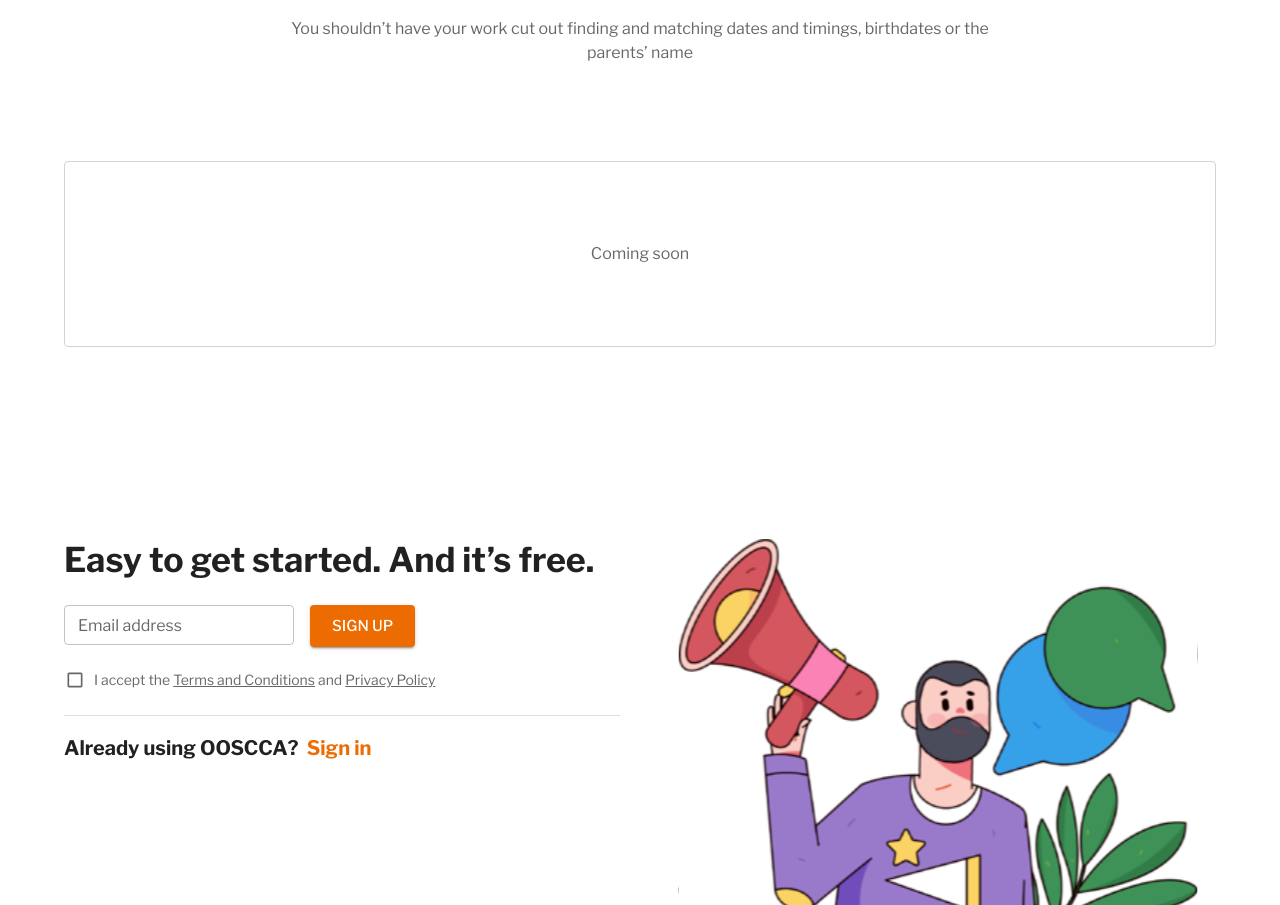
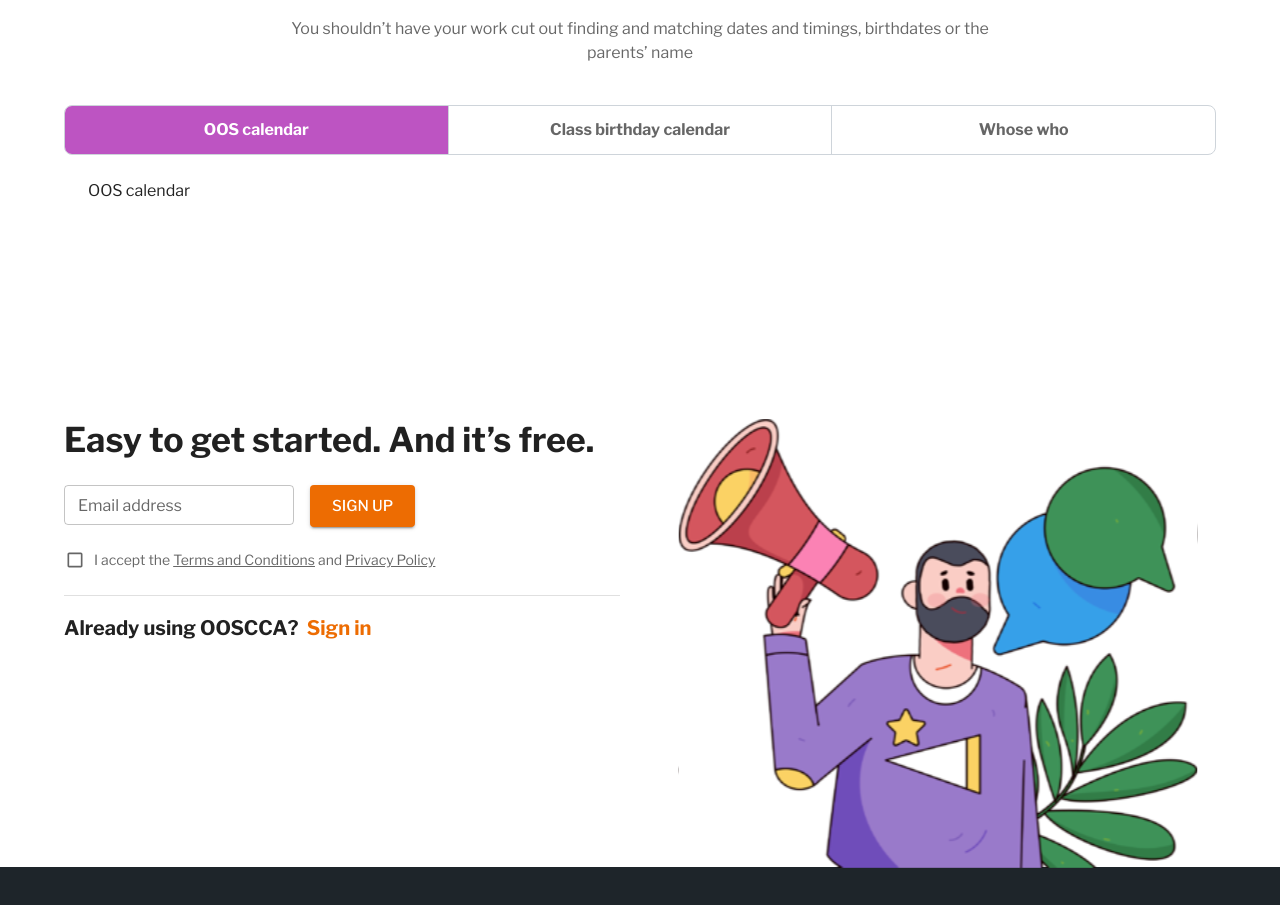
Before and after one commit to digital-brother/ooscca-fe, a Next.js app: page / in a window 1280 px wide. Shown: the part 4455-5360 px from the top of the page. Built offline with nearby package versions, Linux system fonts and the light colour scheme.

Commit message:
Make tabs for calendar

```diff
--- a/src/app/(homepage)/TryIt.js
+++ b/src/app/(homepage)/TryIt.js
@@ -2,9 +2,12 @@
 
 import React from 'react'
 import Box from '@mui/material/Box';
-import {Container} from "@mui/material";
+import {Container, styled} from "@mui/material";
 import Typography from "@mui/material/Typography";
-import {ComingSoon} from "@/app/(homepage)/components/ComingSoon";
+import TabContext from "@mui/lab/TabContext";
+import TabList from "@mui/lab/TabList";
+import TabPanel from "@mui/lab/TabPanel";
+import Tab from "@mui/material/Tab";
 
 
 function TryItText({benefit, sx}) {
@@ -23,11 +26,56 @@ function TryItText({benefit, sx}) {
   )
 }
 
+const CustomTab = styled(Tab)({
+  textTransform: 'none',
+  '&.Mui-selected': {
+    color: "#FFFFFF",
+    backgroundColor: "#BD54C2",
+  },
+  borderRight: '1px #CED4DA solid',
+  '&:last-child': {borderRight: 'none'},
+  fontWeight: "bold",
+  fontSize: 16,
+  // py: 1.5,
+  // height: 60,
+})
+
+function Tabs(props) {
+  const [value, setValue] = React.useState('oosCalendar');
+
+  const handleChange = (event, newValue) => {
+    setValue(newValue);
+  };
+
+  return (
+    <Box {...props}>
+      <TabContext value={value}>
+        <Box>
+          <TabList
+            onChange={handleChange}
+            aria-label="lab API tabs example"
+            variant="fullWidth"
+            TabIndicatorProps={{sx: {display: 'none'}}}
+            sx={{border: '1px #CED4DA solid', borderRadius: 2}}
+          >
+            <CustomTab label="OOS calendar" value="oosCalendar"/>
+            <CustomTab label="Class birthday calendar" value="classBirthdayCalendar"/>
+            <CustomTab label="Whose who" value="whoseWho"/>
+          </TabList>
+        </Box>
+        <TabPanel value="oosCalendar">OOS calendar</TabPanel>
+        <TabPanel value="classBirthdayCalendar">Class birthday calendar</TabPanel>
+        <TabPanel value="whoseWho">Whose who</TabPanel>
+      </TabContext>
+    </Box>
+  );
+}
+
 export default function TryIt() {
   return (
     <Container sx={{py: {xs: 6, md: 10}}}>
       <TryItText sx={{maxWidth: 730, textAlign: "center", mx: "auto"}}/>
-      <ComingSoon/>
+      <Tabs sx={{mt: 5}}/>
     </Container>
   )
 }
```
